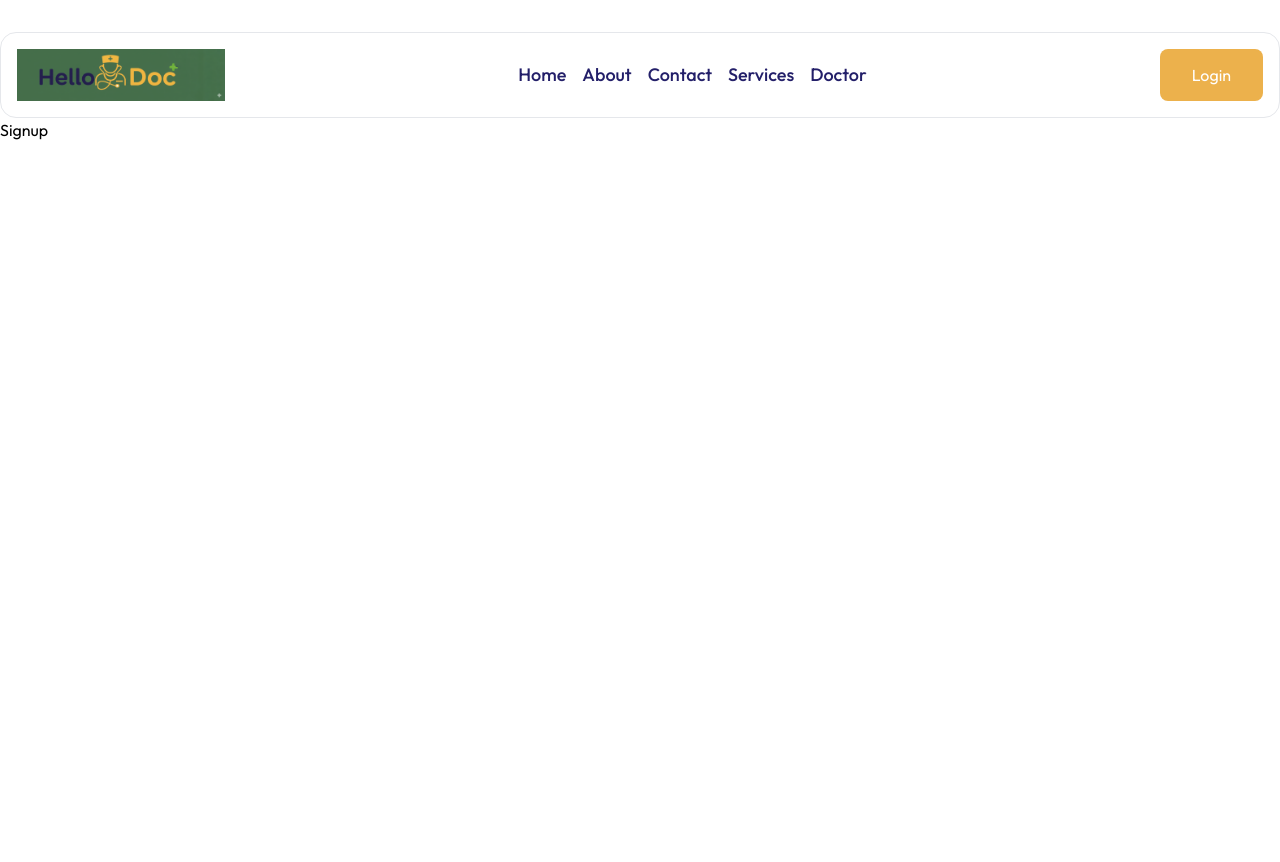
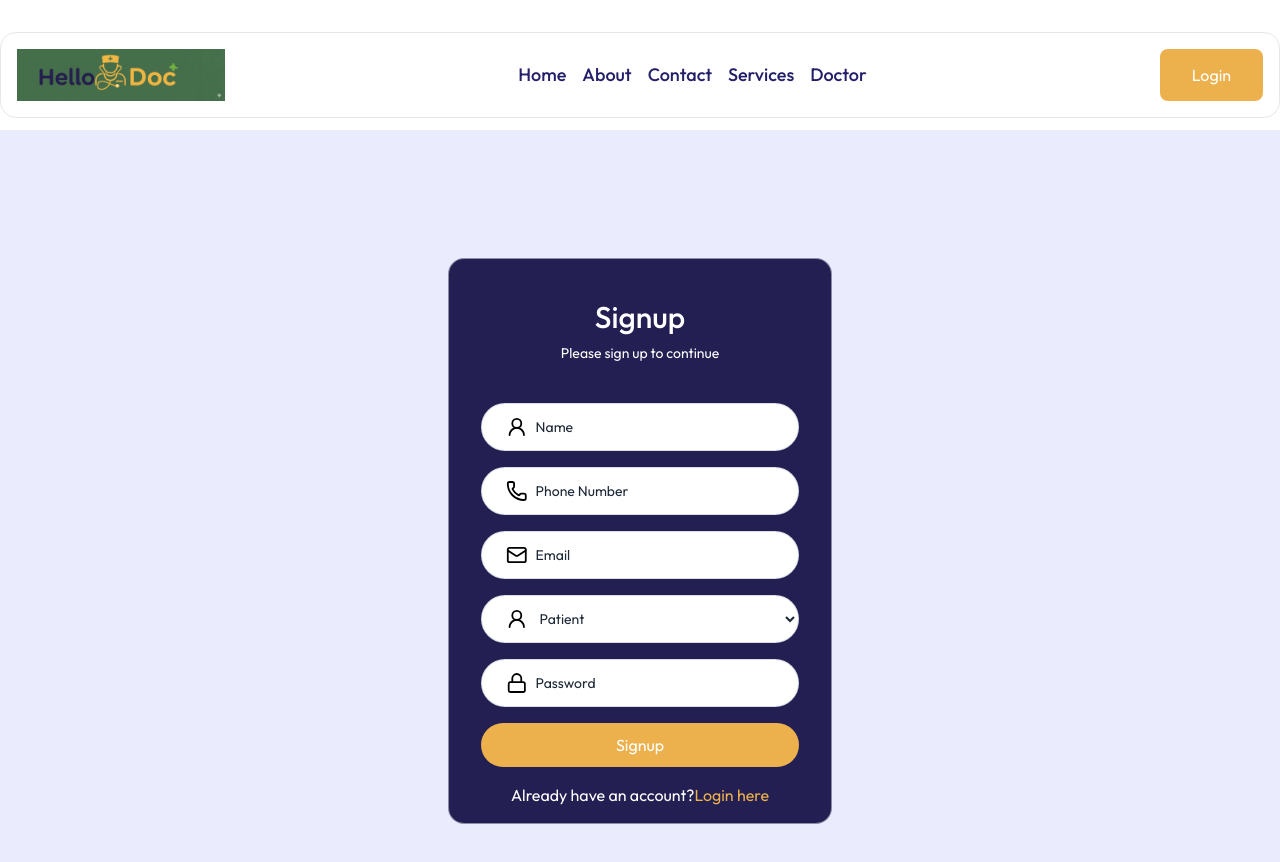
Before and after one commit to AsiriRasnayaka/Doctor_Appointment, a React (Vite) app in the folder Frontend/vite-project/: page /signup in a window 1280 px wide. Shown: the top 862 px of the page. Before the commit the page ends 800 px from the top, so only its background shows below. Built offline with nearby package versions, Linux system fonts and the light colour scheme.

Commit message:
implement Signup page with form handling and validation

```diff
--- a/Frontend/vite-project/src/pages/Signup.jsx
+++ b/Frontend/vite-project/src/pages/Signup.jsx
@@ -1,8 +1,116 @@
 import React from 'react'
+import { AppContext } from '../context/AppContext';
+import { useContext, useState } from 'react';
+import { Lock, MailIcon, User2Icon, PhoneIcon } from 'lucide-react';
+import { Link } from 'react-router-dom';
+import { toast } from 'react-hot-toast';
 
 const Signup = () => {
+  const { navigate, user, setUser, setLoading, loading } =
+    useContext(AppContext);
+
+    const [formData, setFormData] = useState({
+    name: "",
+    phone: "",
+    email: "",
+    password: "",
+    roll: "",
+  });
+
+  const handleChange = (e) => {
+    setFormData({ ...formData, [e.target.name]: e.target.value });
+  };
+
+  const handleSubmit = async (e) => {
+    e.preventDefault();
+    toast.success("Signup Successful");
+    console.log(formData);
+  };
+
   return (
-    <div>Signup</div>
+    <div className="bg-[#EBEBFE] min-h-screen py-32 mt-3">
+      <form
+        onSubmit={handleSubmit}
+        className="max-w-96 w-full mx-auto  text-center border border-gray-300/60 rounded-2xl px-8 bg-primary"
+      >
+        <h1 className="text-white text-3xl mt-10 font-medium">Signup</h1>
+        <p className="text-white text-sm mt-2">Please sign up to continue</p>
+        <div className="flex items-center w-full mt-10 bg-white border border-gray-300/80 h-12 rounded-full overflow-hidden pl-6 gap-2">
+          <User2Icon />
+          <input
+            type="text"
+            name="name"
+            value={formData.name}
+            onChange={handleChange}
+            className="bg-transparent text-gray-800 placeholder-gray-800 outline-none text-sm w-full h-full"
+            placeholder="Name"
+            required
+          />
+        </div>
+        <div className="flex items-center w-full mt-4 bg-white border border-gray-300/80 h-12 rounded-full overflow-hidden pl-6 gap-2">
+          <PhoneIcon />
+          <input
+            type="number"
+            name="phone"
+            value={formData.phone}
+            onChange={handleChange}
+            className="bg-transparent text-gray-800 placeholder-gray-800 outline-none text-sm w-full h-full"
+            placeholder="Phone Number"
+            required
+          />
+        </div>
+        <div className="flex items-center w-full mt-4 bg-white border border-gray-300/80 h-12 rounded-full overflow-hidden pl-6 gap-2">
+          <MailIcon />
+          <input
+            type="email"
+            name="email"
+            value={formData.email}
+            onChange={handleChange}
+            className="bg-transparent text-gray-800 placeholder-gray-800 outline-none text-sm w-full h-full"
+            placeholder="Email"
+            required
+          />
+        </div>
+        <div className="flex items-center w-full mt-4 bg-white border border-gray-300/80 h-12 rounded-full overflow-hidden pl-6 gap-2">
+          <User2Icon />
+          <select
+            name="roll"
+            value={formData.roll}
+            onChange={handleChange}
+            className="bg-transparent text-gray-800 placeholder-gray-800 outline-none text-sm w-full h-full"
+          >
+            <option value="patient">Patient</option>
+            <option value="doctor">Doctor</option>
+          </select>
+        </div>
+
+        <div className="flex items-center w-full mt-4 bg-white border border-gray-300/80 h-12 rounded-full overflow-hidden pl-6 gap-2">
+          <Lock />
+          <input
+            type="password"
+            name="password"
+            value={formData.password}
+            onChange={handleChange}
+            className="bg-transparent text-gray-800 placeholder-gray-800 outline-none text-sm w-full h-full"
+            placeholder="Password"
+            required
+          />
+        </div>
+
+        <button
+          type="submit"
+          className="mt-4 w-full h-11 rounded-full text-white bg-secondary  cursor-pointer hover:opacity-90 transition-opacity"
+        >
+          {loading ? "please wait..." : "Signup"}
+        </button>
+        <p className="py-4 text-white">
+          Already have an account?
+          <Link to="/login">
+            <span className="text-secondary">Login here</span>
+          </Link>
+        </p>
+      </form>
+    </div>
   )
 }
 
```
